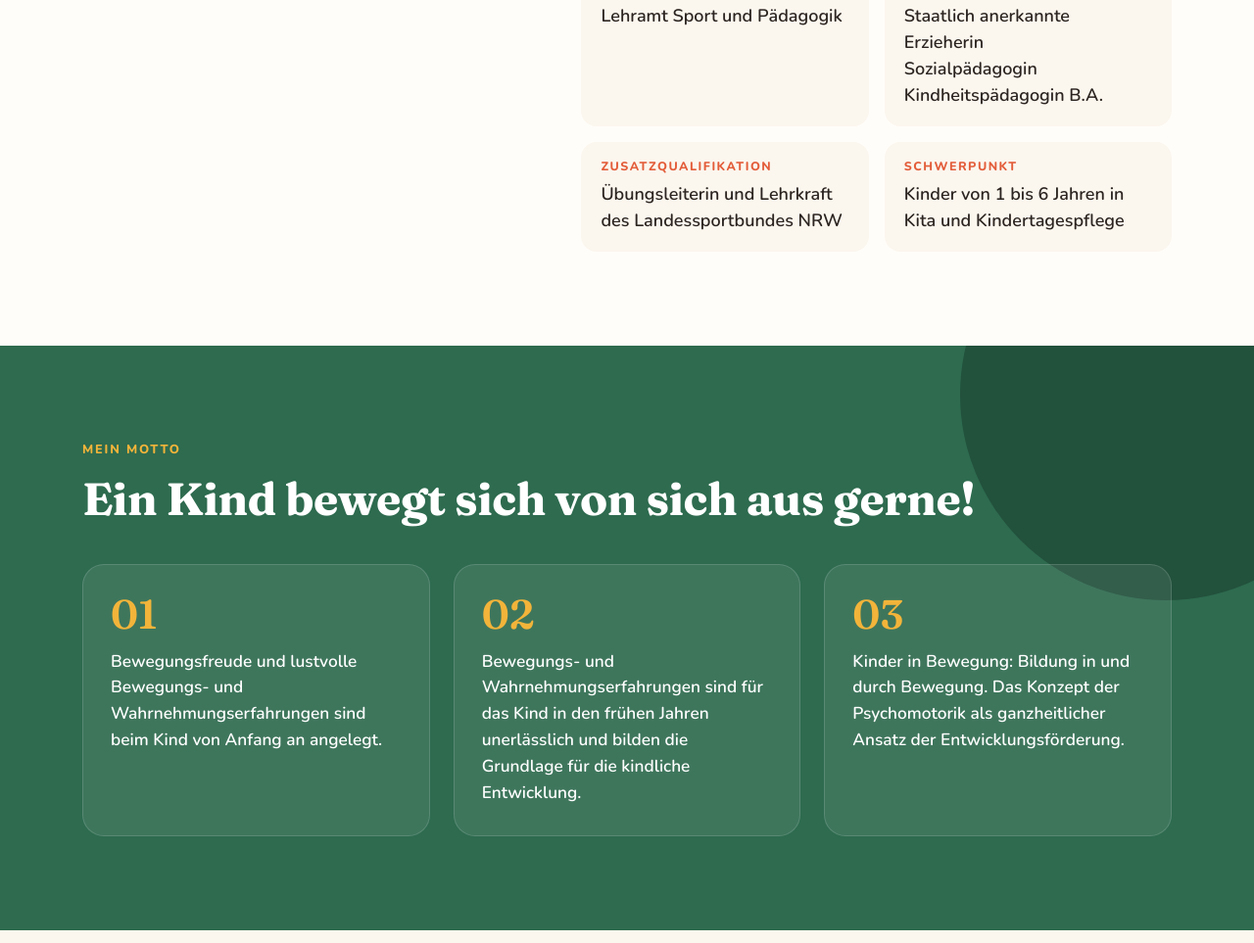
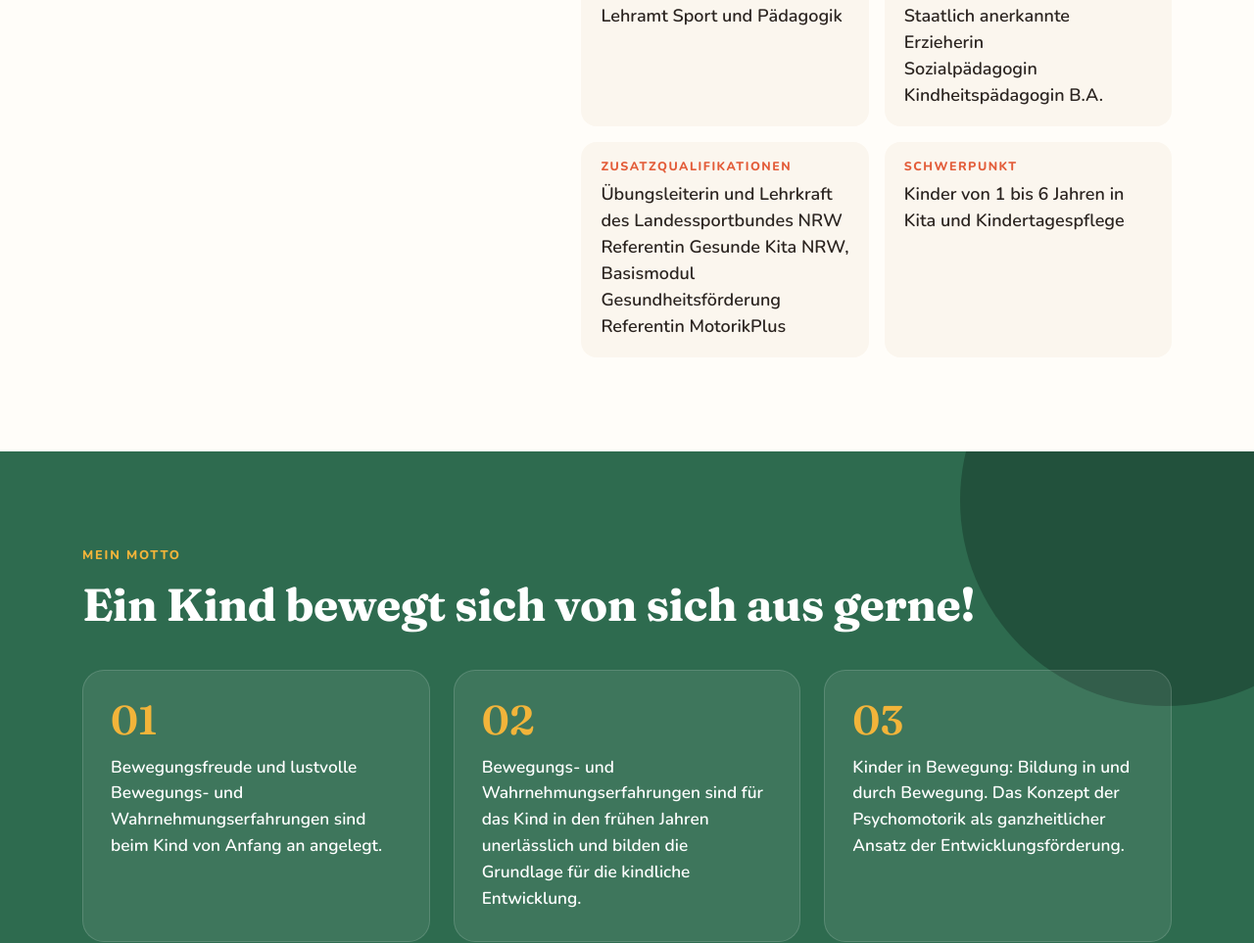
Before and after one commit to moritzrathmann/martinarathmann-de, a plain HTML site: page martinarathmann-de/martinarathmann-de/martinarathmann-de-update/index.html in a window 1280 px wide. Shown: the part 2083-3046 px from the top of the page at 98% size. Drawn offline with Linux system fonts and the light colour scheme.

Commit message:
Update index.html

```diff
--- a/martinarathmann-de/martinarathmann-de/martinarathmann-de-update/index.html
+++ b/martinarathmann-de/martinarathmann-de/martinarathmann-de-update/index.html
@@ -66,7 +66,7 @@
       <div class="facts">
         <div class="fact"><h3>Studium</h3><p>Lehramt Sport und Pädagogik</p></div>
         <div class="fact"><h3>Abschlüsse</h3><ul><li>Staatlich anerkannte Erzieherin</li><li>Sozialpädagogin</li><li>Kindheitspädagogin B.A.</li></ul></div>
-        <div class="fact"><h3>Zusatzqualifikation</h3><p>Übungsleiterin und Lehrkraft des Landessportbundes NRW</p></div>
+        <div class="fact"><h3>Zusatzqualifikationen</h3><ul><li>Übungsleiterin und Lehrkraft des Landessportbundes NRW</li><li>Referentin Gesunde Kita NRW, Basismodul Gesundheitsförderung</li><li>Referentin MotorikPlus</li></ul></div>
         <div class="fact"><h3>Schwerpunkt</h3><p>Kinder von 1 bis 6 Jahren in Kita und Kindertagespflege</p></div>
       </div>
     </div>
```
